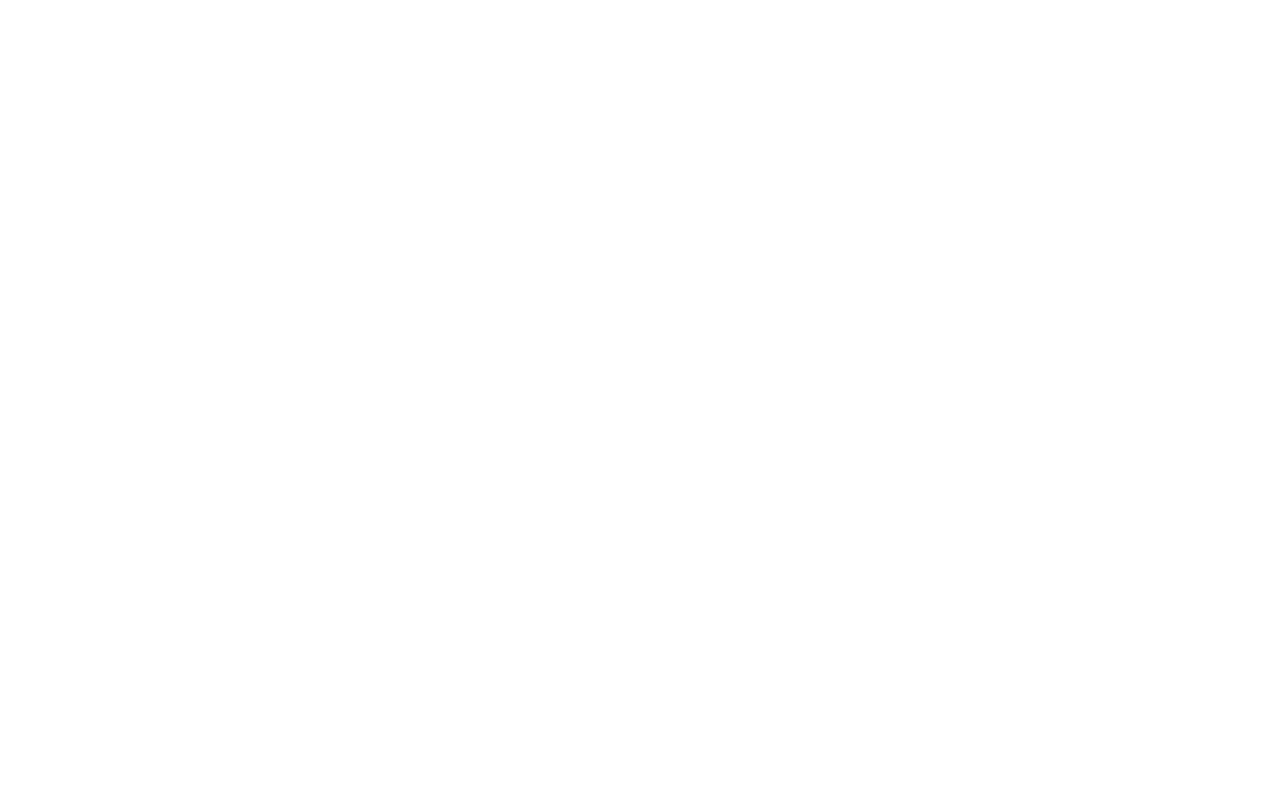
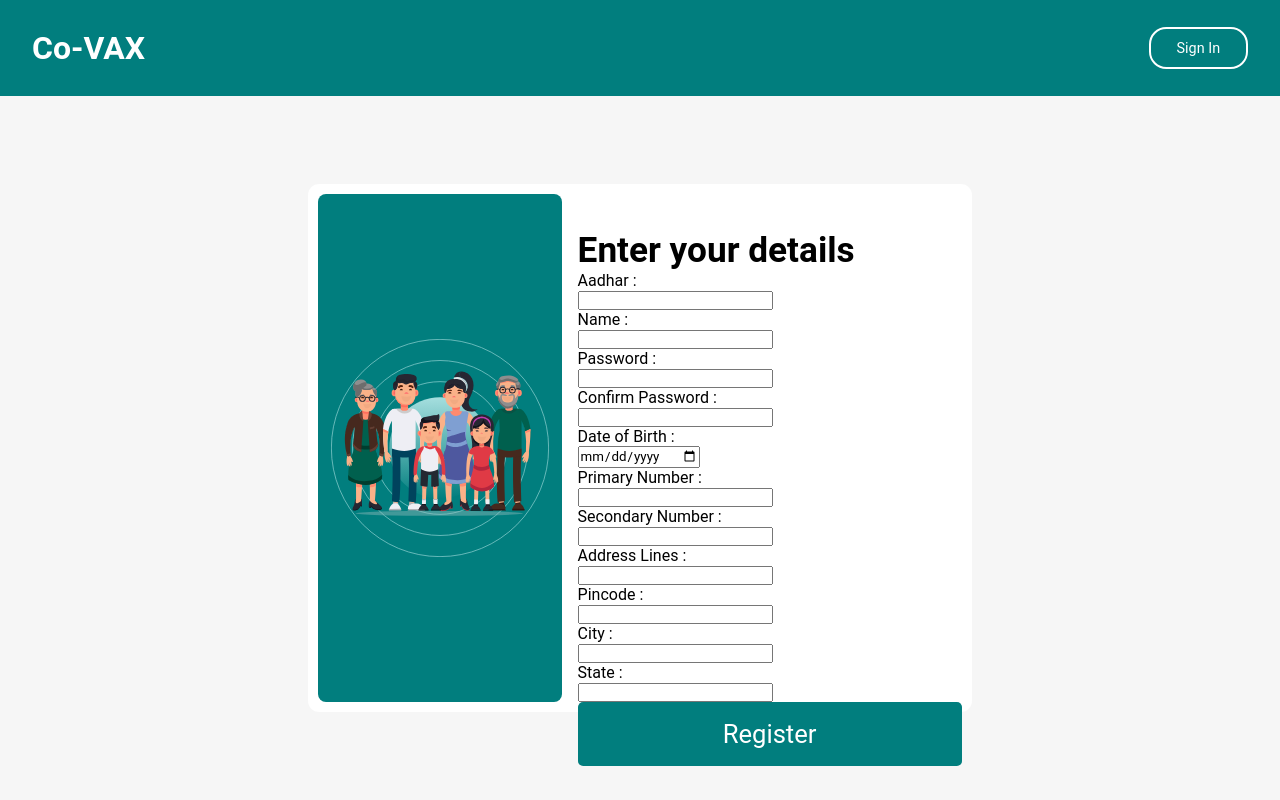
Before and after one commit to dhan-ush/Co-VAX, a React (Create React App) app in the folder client/: page /registrationDetails in a window 1280 px wide. Before the commit this address had no page. Built offline with nearby package versions, Linux system fonts and the light colour scheme; the HTML template or start-up script is replaced by a standard one.

Commit message:
RegistrationDetails

```diff
--- a/client/package.json
+++ b/client/package.json
@@ -9,7 +9,7 @@
     "react": "^18.0.0",
     "react-dom": "^18.0.0",
     "react-router-dom": "^6.3.0",
-    "react-scripts": "5.0.1",
+    "react-scripts": "^5.0.1",
     "web-vitals": "^2.1.4"
   },
   "scripts": {
--- a/client/src/App.js
+++ b/client/src/App.js
@@ -1,9 +1,10 @@
-import './App.css';
+import "./App.css";
 import { BrowserRouter as Router, Route, Routes } from "react-router-dom";
-import React from "react"
-import Homepage from './pages/homepage';
-import Userlogin from './pages/userLogin';
-import UserReg from './pages/userReg';
+import React from "react";
+import Homepage from "./pages/homepage";
+import Userlogin from "./pages/userLogin";
+import UserReg from "./pages/userReg";
+import Registration from "./pages/registrationDetails";
 function App() {
   return (
     <div className="App">
@@ -12,9 +13,9 @@
           <Route exact path="/" element={<Homepage />} />
           <Route path="/userlogin" element={<Userlogin />} />
           <Route path="/userReg" element={<UserReg />} />
+          <Route path="/registrationDetails" element={<Registration />} />
         </Routes>
       </Router>
-
     </div>
   );
 }
--- /dev/null
+++ b/client/src/pages/registrationDetails.js
@@ -0,0 +1,221 @@
+import React from "react";
+import styles from "../styles/homepage.module.css";
+import st from "../styles/userlogin.module.css";
+import { Link } from "react-router-dom";
+import { useState } from "react";
+import ReactLogo from "../assets/userLogin.svg";
+
+function Registration() {
+  const [user, setUser] = useState({
+    aadhar: "",
+    name: "",
+    password: "",
+    confirm_password: "",
+    date_of_birth: "",
+    primary_number: "",
+    secondary_number: "",
+    vaccination_status: 0,
+    address_line: "",
+    pincode: "",
+    city: "",
+    state: "",
+  });
+  const handleChange = (e) => {
+    const name = e.target.name;
+    const value = e.target.value;
+    setUser({ ...user, [name]: value });
+  };
+  const userSubmit = (e) => {
+    e.preventDefault();
+    if (
+      user.aadhar &&
+      user.name &&
+      user.password &&
+      user.confirm_password &&
+      user.date_of_birth &&
+      user.primary_number &&
+      user.secondary_number &&
+      user.address_line &&
+      user.pincode &&
+      user.city &&
+      user.state
+    ) {
+      if (user.password !== user.confirm_password) {
+        alert("Password and Confirm Password don't match");
+        return;
+      }
+    } else {
+      alert("Please fill all the details");
+    }
+    console.log(user);
+  };
+  return (
+    <>
+      <div className={styles.outer}>
+        <div className={styles.navbar}>
+          <div className={styles.logo}>Co-VAX</div>
+          <div className={styles.navRight}>
+            {/* <div className={styles.signVac}>
+                        <Link to="/vacLogin" style={{ textDecoration: "none" }}><button className={styles.userbtn}>Vaccination Center</button></Link>
+                    </div> */}
+            <div className={styles.signUser}>
+              <Link to="/userLogin" style={{ textDecoration: "none" }}>
+                <button className={styles.userbtn}>Sign In</button>
+              </Link>
+            </div>
+          </div>
+        </div>
+        <div className={st.outer}>
+          <div className={st.box}>
+            <div className={st.box_left}>
+              <img className={st.userLogImg} src={ReactLogo} alt="React Logo" />
+            </div>
+            <div className={st.box_right}>
+              <div className={st.right_upper}>
+                <div className={st.title}>Enter your details</div>
+              </div>
+              <div className={st.right_lower}>
+                <form
+                  onSubmit={userSubmit}
+                  className={st.box_form}
+                  action="/"
+                  method="get"
+                >
+                  <div>
+                    <label htmlFor="aadhar">Aadhar : </label>
+                    <br />
+                    <input
+                      type="text"
+                      name="aadhar"
+                      id="aadhar"
+                      value={user.aadhar}
+                      onChange={handleChange}
+                    />
+                  </div>
+                  <div>
+                    <label htmlFor="name">Name : </label>
+                    <br />
+                    <input
+                      type="text"
+                      name="name"
+                      id="name"
+                      value={user.name}
+                      onChange={handleChange}
+                    />
+                  </div>
+                  <div>
+                    <label htmlFor="password">Password : </label>
+                    <br />
+                    <input
+                      type="password"
+                      name="password"
+                      id="password"
+                      value={user.password}
+                      onChange={handleChange}
+                    />
+                  </div>
+                  <div>
+                    <label htmlFor="confirm_password">Confirm Password :</label>
+                    <br />
+                    <input
+                      type="password"
+                      name="confirm_password"
+                      id="confirm_password"
+                      value={user.confirm_password}
+                      onChange={handleChange}
+                    />
+                  </div>
+                  <div>
+                    <label htmlFor="aadhar">Date of Birth : </label>
+                    <br />
+                    <input
+                      type="date"
+                      name="date_of_birth"
+                      id="date_of_birth"
+                      value={user.date_of_birth}
+                      onChange={handleChange}
+                    />
+                  </div>
+                  <div>
+                    <label htmlFor="aadhar">Primary Number : </label>
+                    <br />
+                    <input
+                      type="text"
+                      name="primary_number"
+                      id="primary_number"
+                      value={user.primary_number}
+                      onChange={handleChange}
+                    />
+                  </div>
+                  <div>
+                    <label htmlFor="aadhar">Secondary Number : </label>
+                    <br />
+                    <input
+                      type="text"
+                      name="secondary_number"
+                      id="secondary_number"
+                      value={user.secondary_number}
+                      onChange={handleChange}
+                    />
+                  </div>
+                  <div>
+                    <label htmlFor="aadhar">Address Lines : </label>
+                    <br />
+                    <input
+                      type="text"
+                      name="address_line"
+                      id="address_line"
+                      value={user.address_line}
+                      onChange={handleChange}
+                    />
+                  </div>
+                  <div>
+                    <label htmlFor="aadhar">Pincode : </label>
+                    <br />
+                    <input
+                      type="text"
+                      name="pincode"
+                      id="pincode"
+                      value={user.pincode}
+                      onChange={handleChange}
+                    />
+                  </div>
+                  <div>
+                    <label htmlFor="aadhar">City : </label>
+                    <br />
+                    <input
+                      type="text"
+                      name="city"
+                      id="city"
+                      value={user.city}
+                      onChange={handleChange}
+                    />
+                  </div>
+                  <div>
+                    <label htmlFor="aadhar">State : </label>
+                    <br />
+                    <input
+                      type="text"
+                      name="state"
+                      id="state"
+                      value={user.state}
+                      onChange={handleChange}
+                    />
+                  </div>
+                  <input
+                    class={st.submit}
+                    type="submit"
+                    value="Register"
+                  ></input>
+                </form>
+              </div>
+              <div className={st.regOut}></div>
+            </div>
+          </div>
+        </div>
+      </div>
+    </>
+  );
+}
+
+export default Registration;
--- a/client/src/pages/userLogin.js
+++ b/client/src/pages/userLogin.js
@@ -1,29 +1,37 @@
-import React from 'react';
+import React from "react";
 import styles from "../styles/homepage.module.css";
 import st from "../styles/userlogin.module.css";
 import { Link } from "react-router-dom";
 import { useState } from "react";
-import ReactLogo from '../assets/userLogin.svg';
+import ReactLogo from "../assets/userLogin.svg";
 
 function Userlogin() {
-    const [aadhar, setAadhar] = useState("");
-    const [password, setPassword] = useState("");
+  const [credentials, setCredentials] = useState({
+    aadhar: "",
+    password: "",
+  });
+  const handleChange = (e) => {
+    const name = e.target.name;
+    const value = e.target.value;
+    setCredentials({ ...credentials, [name]: value });
+  };
   const userSubmit = (e) => {
     e.preventDefault();
+    console.log(credentials);
   };
   return (
     <>
       <div className={styles.outer}>
         <div className={styles.navbar}>
-                    <div className={styles.logo}>
-                        Co-VAX
-                    </div>
+          <div className={styles.logo}>Co-VAX</div>
           <div className={styles.navRight}>
             {/* <div className={styles.signVac}>
                         <Link to="/vacLogin" style={{ textDecoration: "none" }}><button className={styles.userbtn}>Vaccination Center</button></Link>
                     </div> */}
             <div className={styles.signUser}>
-                            <Link to="/userLogin" style={{ textDecoration: "none" }}><button className={styles.userbtn}>Register / Sign In</button></Link>
+              <Link to="/userLogin" style={{ textDecoration: "none" }}>
+                <button className={styles.userbtn}>Register / Sign In</button>
+              </Link>
             </div>
           </div>
         </div>
@@ -34,24 +42,45 @@
             </div>
             <div className={st.box_right}>
               <div className={st.right_upper}>
-                                <div className={st.title}>
-                                    Sign In for Vaccination
-                                </div>
-                                <div className={st.info}>
-                                    Enter Your Login Credentials
-                                </div>
+                <div className={st.title}>Sign In for Vaccination</div>
+                <div className={st.info}>Enter Your Login Credentials</div>
               </div>
               <div className={st.right_lower}>
-                                <form onSubmit={userSubmit} className={st.box_form} action="/" method="get">
-                                    <input class={st.inputNo} type="text" placeholder="Enter your Aadhar Number"></input>
-                                    <input class={st.inputNo} type="password" placeholder="Enter your password"></input>
-                                    <input class={st.submit} type="submit" value="Sign In"></input>
+                <form
+                  onSubmit={userSubmit}
+                  className={st.box_form}
+                  action="/"
+                  method="get"
+                >
+                  <input
+                    class={st.inputNo}
+                    type="text"
+                    name="aadhar"
+                    id="aadhar"
+                    placeholder="Enter your Aadhar Number"
+                    value={credentials.aadhar}
+                    onChange={handleChange}
+                  ></input>
+                  <input
+                    class={st.inputNo}
+                    type="password"
+                    name="password"
+                    id="password"
+                    placeholder="Enter your password"
+                    value={credentials.password}
+                    onChange={handleChange}
+                  ></input>
+                  <input
+                    class={st.submit}
+                    type="submit"
+                    value="Sign In"
+                  ></input>
                 </form>
               </div>
               <div className={st.regOut}>
                 <div className={st.reg}>
                   Not Yet Registered? &nbsp;
-                                <Link to ="/userReg" style={{textDecoration:"none"}}>
+                  <Link to="/userReg" style={{ textDecoration: "none" }}>
                     <a href="#">Click Here </a>
                   </Link>
                 </div>
@@ -60,9 +89,8 @@
           </div>
         </div>
       </div>
-
     </>
-    )
+  );
 }
 
-export default Userlogin
+export default Userlogin;
```
Also changed, not shown: package.json (line endings or trailing spaces), 1 other file (tests, documents, lock files or other folders). Lines whose indentation alone changed are shown as unchanged.
